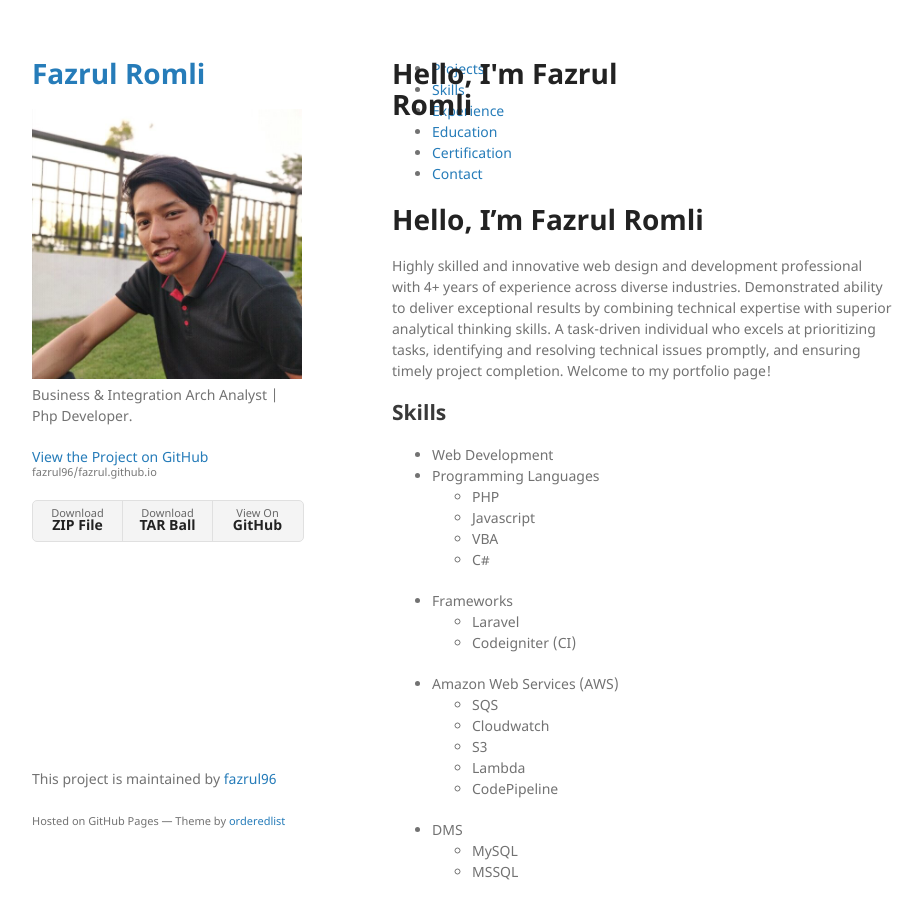
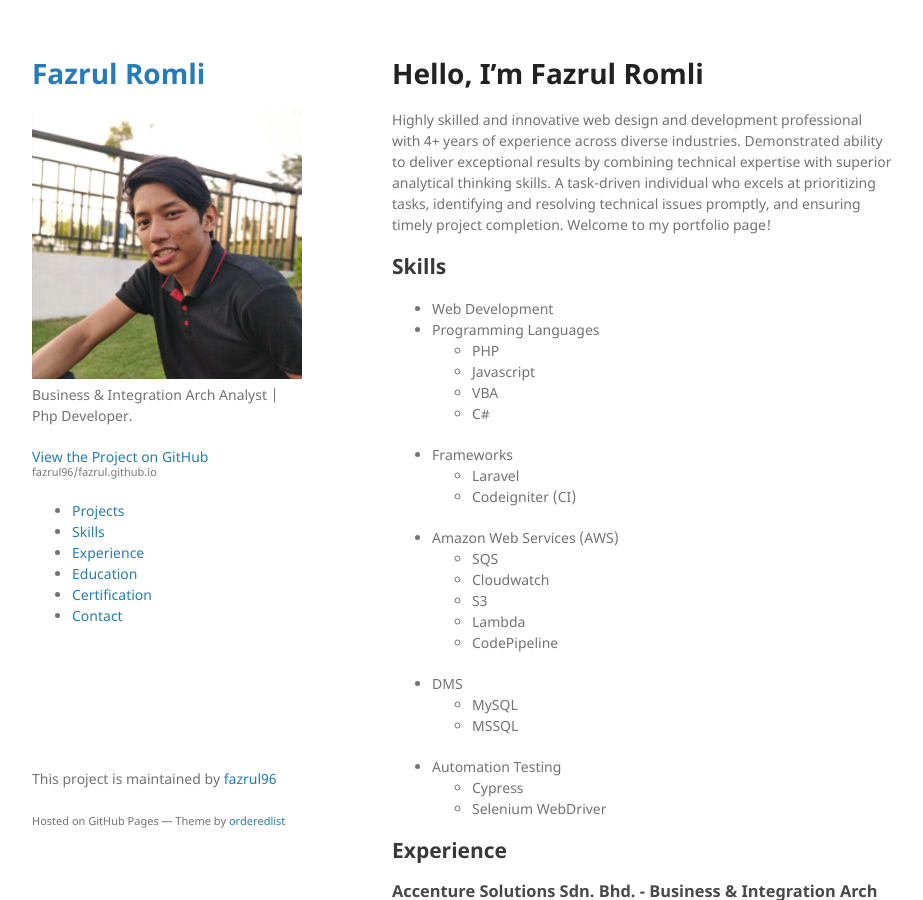
Before and after one commit to fazrul96/fazrul.github.io, a Jekyll site: the page built from index.md, in a window 1280 px wide and 900 px high. Shown: the whole window, without its empty margins (178-1101 px from the left). Built offline with Jekyll 4.4.1, drawn with Linux system fonts in a browser that asks for light colours.

Commit message:
restructure

```diff
--- a/_layouts/default.html
+++ b/_layouts/default.html
@@ -32,11 +32,26 @@
         {% endif %}
 
         {% if site.show_downloads %}
-        <ul class="downloads">
+
+        <aside>
+          <!-- Add the content for your sidebar -->
+          <nav>
+            <ul>
+              <li><a href="#projects">Projects</a></li>
+              <li><a href="#skills">Skills</a></li>
+              <li><a href="#experience">Experience</a></li>
+              <li><a href="#education">Education</a></li>
+              <li><a href="#certification">Certification</a></li>
+              <li><a href="#contact">Contact</a></li>
+            </ul>
+          </nav>
+        </aside>
+
+        <!-- <ul class="downloads">
           <li><a href="{{ site.github.zip_url }}">Download <strong>ZIP File</strong></a></li>
           <li><a href="{{ site.github.tar_url }}">Download <strong>TAR Ball</strong></a></li>
           <li><a href="{{ site.github.repository_url }}">View On <strong>GitHub</strong></a></li>
-        </ul>
+        </ul> -->
         {% endif %}
       </header>
       <section>
--- a/index.md
+++ b/index.md
@@ -2,29 +2,6 @@
 layout: default
 title: Fazrul Romli - Software Developer
 ---
-
-<header>
-  <h1>Hello, I'm Fazrul Romli</h1>
-  <!-- Add any other content you want in the header -->
-</header>
-
-<!-- Add the following code to create a sidebar -->
-
-<aside>
-  <!-- Add the content for your sidebar -->
-  <nav>
-    <ul>
-      <li><a href="#projects">Projects</a></li>
-      <li><a href="#skills">Skills</a></li>
-      <li><a href="#experience">Experience</a></li>
-      <li><a href="#education">Education</a></li>
-      <li><a href="#certification">Certification</a></li>
-      <li><a href="#contact">Contact</a></li>
-    </ul>
-  </nav>
-</aside>
-
-<!-- Add the rest of your content below -->
 
 # Hello, I'm Fazrul Romli
 
```
